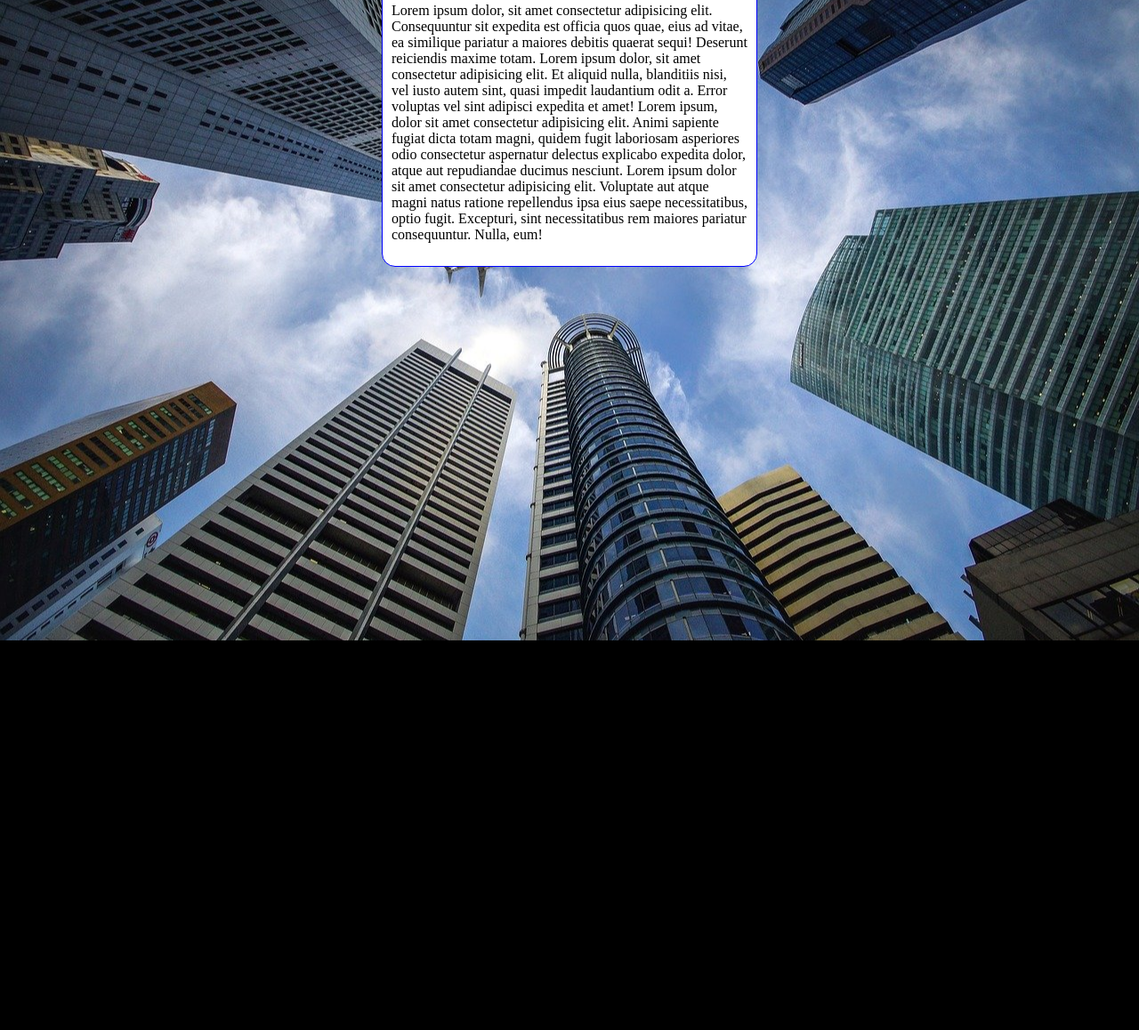
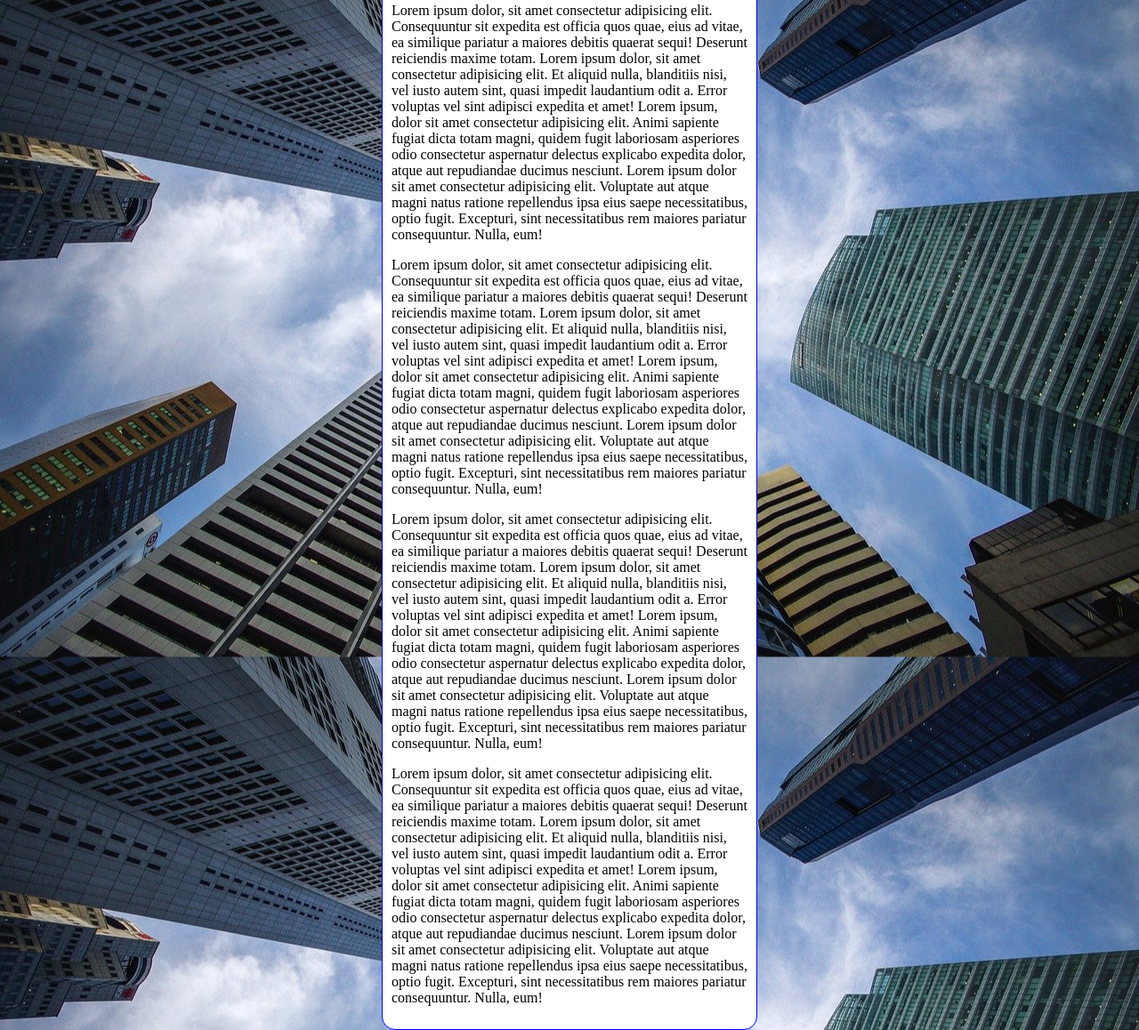
Before and after one commit to Lucasvpldeveloper/html-css, a plain HTML site: page exercicios/ex022/fundo006.html in a window 1280 px wide. Shown: the part 96-1254 px from the top of the page at 89% size. Before the commit the page ends 816 px from the top, so only its background shows below. Drawn offline with Linux system fonts and the light colour scheme.

Commit message:
Update fundo006.html

```diff
--- a/exercicios/ex022/fundo006.html
+++ b/exercicios/ex022/fundo006.html
@@ -11,7 +11,7 @@
             background-color: black;
             background-image: url("imagens/wallpaper002.jpg");
             background-position: center center;
-            background-repeat: no-repeat;
+            background-repeat: repeat;
             background-size: cover;
         }
 
@@ -33,6 +33,13 @@
         <p>
             Lorem ipsum dolor, sit amet consectetur adipisicing elit. Consequuntur sit expedita est officia quos quae, eius ad vitae, ea similique pariatur a maiores debitis quaerat sequi! Deserunt reiciendis maxime totam. Lorem ipsum dolor, sit amet consectetur adipisicing elit. Et aliquid nulla, blanditiis nisi, vel iusto autem sint, quasi impedit laudantium odit a. Error voluptas vel sint adipisci expedita et amet! Lorem ipsum, dolor sit amet consectetur adipisicing elit. Animi sapiente fugiat dicta totam magni, quidem fugit laboriosam asperiores odio consectetur aspernatur delectus explicabo expedita dolor, atque aut repudiandae ducimus nesciunt. Lorem ipsum dolor sit amet consectetur adipisicing elit. Voluptate aut atque magni natus ratione repellendus ipsa eius saepe necessitatibus, optio fugit. Excepturi, sint necessitatibus rem maiores pariatur consequuntur. Nulla, eum!
         </p>
+        <p>
+            Lorem ipsum dolor, sit amet consectetur adipisicing elit. Consequuntur sit expedita est officia quos quae, eius ad vitae, ea similique pariatur a maiores debitis quaerat sequi! Deserunt reiciendis maxime totam. Lorem ipsum dolor, sit amet consectetur adipisicing elit. Et aliquid nulla, blanditiis nisi, vel iusto autem sint, quasi impedit laudantium odit a. Error voluptas vel sint adipisci expedita et amet! Lorem ipsum, dolor sit amet consectetur adipisicing elit. Animi sapiente fugiat dicta totam magni, quidem fugit laboriosam asperiores odio consectetur aspernatur delectus explicabo expedita dolor, atque aut repudiandae ducimus nesciunt. Lorem ipsum dolor sit amet consectetur adipisicing elit. Voluptate aut atque magni natus ratione repellendus ipsa eius saepe necessitatibus, optio fugit. Excepturi, sint necessitatibus rem maiores pariatur consequuntur. Nulla, eum!
+        </p><p>
+            Lorem ipsum dolor, sit amet consectetur adipisicing elit. Consequuntur sit expedita est officia quos quae, eius ad vitae, ea similique pariatur a maiores debitis quaerat sequi! Deserunt reiciendis maxime totam. Lorem ipsum dolor, sit amet consectetur adipisicing elit. Et aliquid nulla, blanditiis nisi, vel iusto autem sint, quasi impedit laudantium odit a. Error voluptas vel sint adipisci expedita et amet! Lorem ipsum, dolor sit amet consectetur adipisicing elit. Animi sapiente fugiat dicta totam magni, quidem fugit laboriosam asperiores odio consectetur aspernatur delectus explicabo expedita dolor, atque aut repudiandae ducimus nesciunt. Lorem ipsum dolor sit amet consectetur adipisicing elit. Voluptate aut atque magni natus ratione repellendus ipsa eius saepe necessitatibus, optio fugit. Excepturi, sint necessitatibus rem maiores pariatur consequuntur. Nulla, eum!
+        </p><p>
+            Lorem ipsum dolor, sit amet consectetur adipisicing elit. Consequuntur sit expedita est officia quos quae, eius ad vitae, ea similique pariatur a maiores debitis quaerat sequi! Deserunt reiciendis maxime totam. Lorem ipsum dolor, sit amet consectetur adipisicing elit. Et aliquid nulla, blanditiis nisi, vel iusto autem sint, quasi impedit laudantium odit a. Error voluptas vel sint adipisci expedita et amet! Lorem ipsum, dolor sit amet consectetur adipisicing elit. Animi sapiente fugiat dicta totam magni, quidem fugit laboriosam asperiores odio consectetur aspernatur delectus explicabo expedita dolor, atque aut repudiandae ducimus nesciunt. Lorem ipsum dolor sit amet consectetur adipisicing elit. Voluptate aut atque magni natus ratione repellendus ipsa eius saepe necessitatibus, optio fugit. Excepturi, sint necessitatibus rem maiores pariatur consequuntur. Nulla, eum!
+        </p>
     </main>
 </body>
 </html>
```
